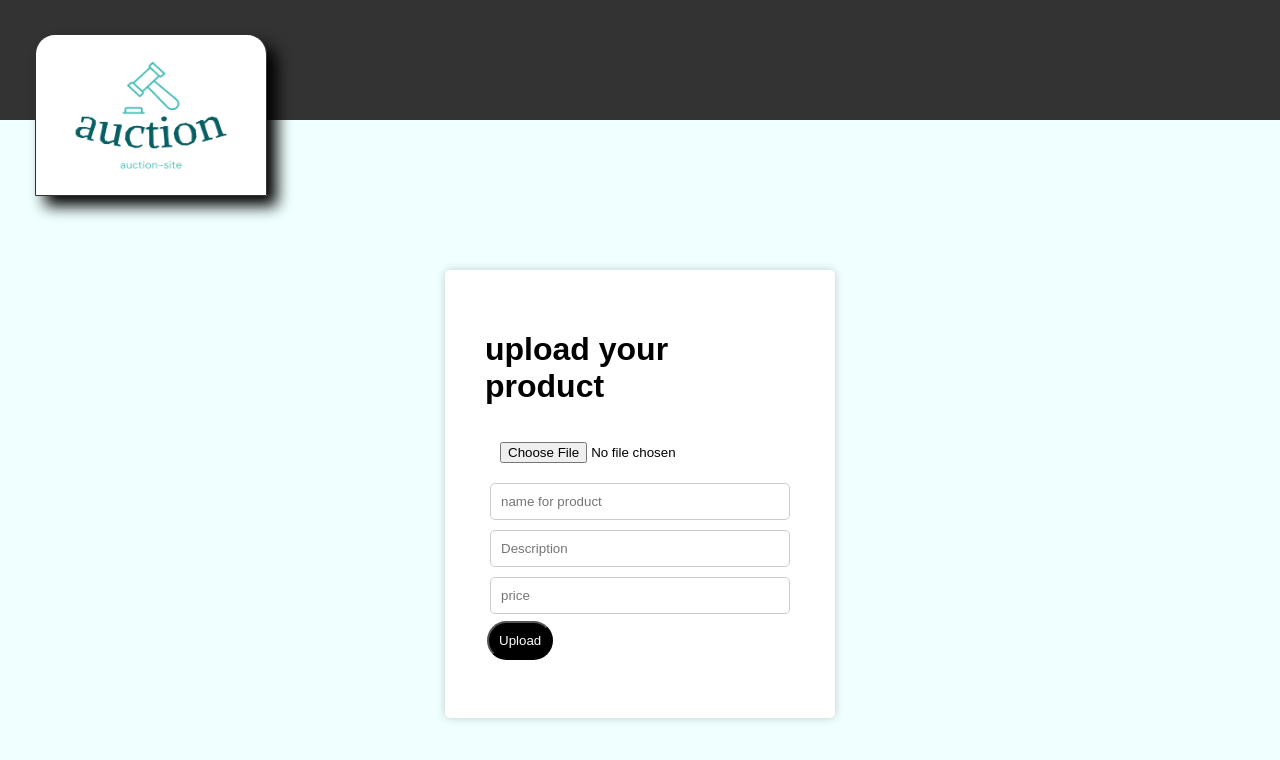
After one commit to Dinesh-470/auction-site, a Django app: template templates/upload.html in a window 1280 px wide. The commit adds this page. Shown: the top 760 px of the page. Run offline with Django 3.2, Linux system fonts and the light colour scheme; the template is opened without the code that fills it, so the values that code supplies are empty.

Commit message:
upload form for products

```diff
--- a/main/models.py
+++ b/main/models.py
@@ -15,7 +15,7 @@ class Product(models.Model):
     user_name = models.ForeignKey(users,on_delete=models.CASCADE)
     product_id = models.CharField(max_length=30,primary_key=True)
     product_name = models.TextField()
-    product_description = models.TextField()
+    product_description = models.TextField(default=None,null=True)
     product_price = models.IntegerField()
     current_bid = models.IntegerField()
     def __str__(self) -> str:
--- a/main/urls.py
+++ b/main/urls.py
@@ -9,6 +9,9 @@ urlpatterns = [
     path('auctions/',views.auctions,name="auctions"),
     path('auction/<str:auction_name>',views.auction,name="auction"),
     path('user/',views.user,name="user"),
+    path('user/upload',views.product_upload,name="product_upload"),
+    path('user/my_products',views.my_products,name="my_products"),
+    path('user/upload/done',views.product_upload_done,name="product_uploaded"),
     path('user/<str:user_name>',views.user_inspect,name="user_inspect"),
     path('user/login/',views.user_login),
     path('user/register/',views.user_register),
--- a/static/styles.css
+++ b/static/styles.css
@@ -433,3 +433,20 @@ button:hover {
     text-transform: capitalize;
     padding: 2px;
 }
+
+.product_upload input {
+    padding: 10px;
+    margin: 5px;
+}
+.product_upload input[type="submit"] {
+    margin: 2px;
+    text-align: center;
+    color: #fff;
+    background-color:#000;
+    border-radius: 20px;
+}
+.product_upload input[type="submit"]:hover {
+    background-color: #fff;
+    color: #252525;
+    box-shadow: 10px 10px 10px rgba(0, 0, 0, 0.2);
+}
--- a/templates/auction.html
+++ b/templates/auction.html
@@ -18,7 +18,7 @@
             <h1>User_name</h1>
             <a href="#"><h3>{{data.user_name}}</h3></a>
         </div>
-        <button type="button" class="info_button">Description</button>
+        <button type="button" class="info_button" id="description">Description</button>
     </div>
     <div class="bid_box">
         <div class="current_bid_details">
@@ -45,5 +45,6 @@
         {% endfor %}
     </div>
     {% endblock content %}
+    <script src={% static "js/description.js" %}>
 </body>
 </html>
--- /dev/null
+++ b/templates/upload.html
@@ -0,0 +1,21 @@
+{% extends "base.html" %}
+   {% block title %}
+        Auction-site
+   {% endblock title %}
+
+   {% block content %}
+        <div class="container-center">
+            <div class="container">
+                <h1>upload your product</h1>
+                <form class="product_upload" method="POST" action="/user/upload/done" enctype="multipart/form-data">
+                    {% csrf_token %}
+                    <input type="file" name="product_image" id="image" placeholder="image" required><br>
+                    <input type="text" name="product_name" placeholder="name for product" required><br>
+                    <input type="text" name="product_description" placeholder="Description" required><br>
+                    <input type="text" name="product_price" placeholder="price" required><br>
+                    <input type="submit" value="Upload">
+                </form>
+            </div>
+        </div>
+    {% endblock content %}
+</body>
--- a/templates/user.html
+++ b/templates/user.html
@@ -14,7 +14,8 @@
         <div class="main">
             <ul>
                 <a href="/"><li>Home</li></a><br>
-                <a href=""><li>My Products</li></a>
+                <a href="/user/my_products"><li>My Products</li></a>
+                <a href="/user/upload"><li>upload</li>
             </ul>
         </div>
     {% endblock content %}
```
Also changed, not shown: main/views.py (+60 -0 lines), templates/my_products.html (added, +18 -0 lines), db.sqlite3, media/product_images/icon.jpg (added), static/js/description.js (added).
